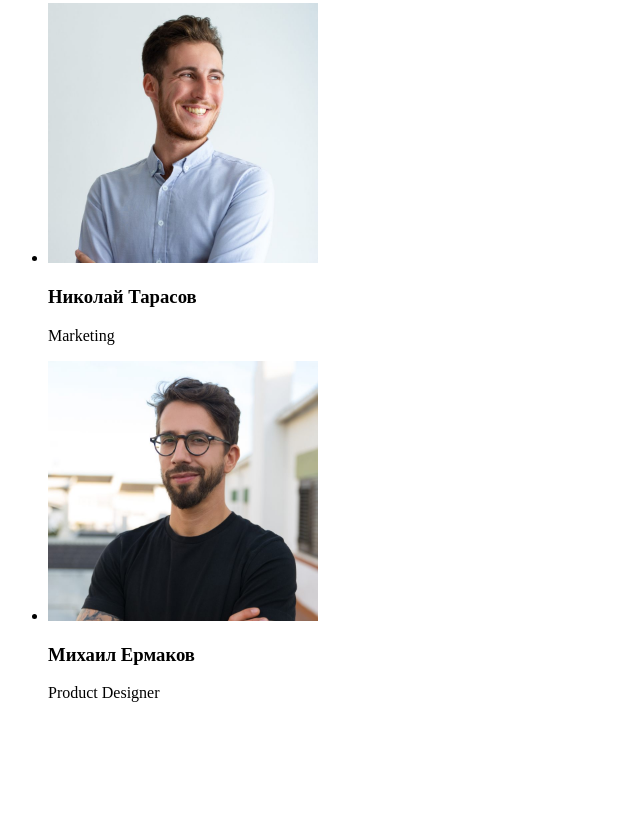
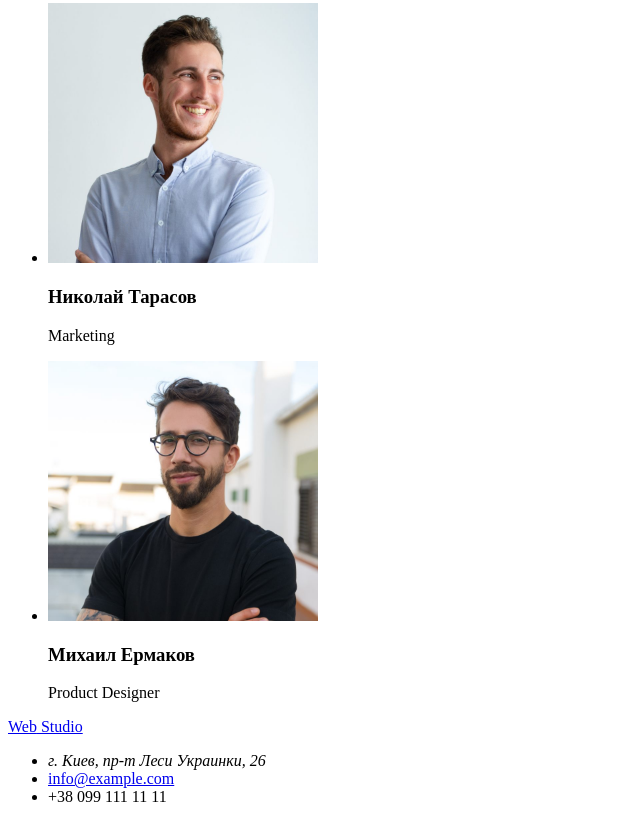
Before and after one commit to stets-js/goit-markup-hw-01, a plain HTML site: page index.html in a window 1280 px wide. Shown: the part 2282-3104 px from the top of the page, without its empty margins (0-640 px from the left). Before the commit the page ends 3000 px from the top, so only its background shows below. Drawn offline with Linux system fonts and the light colour scheme.

Commit message:
Добавляет футер

```diff
--- a/index.html
+++ b/index.html
@@ -9,7 +9,7 @@
     <!--Шапка страницы-->
     <header>
         <nav>
-            <a href="/" class="logo"> <span class="logo-web">Web</span> Studio</a>
+            <a href="/" class="logo-header"> <span class="logo-web">Web</span> Studio</a>
             <ul class="nav-list">
                 <li><a href="./studio.html" class="nav-studio">Студия</a></li>
                 <li><a href="./portfolio.html" class="nav-portfolio">Портфолио</a></li>
@@ -90,6 +90,17 @@
 
         </section>
     </main>
+    <!--Футер-->
+    <footer>
+       <div class="footer-info">
+            <a href="/" class="logo-footer"> <span class="logo-web">Web</span> Studio</a>
+            <ul class="footer-list">
+                <li class="footer-address"><address>г. Киев, пр-т Леси Украинки, 26</address></li>
+                <li class="footer-email"><a href="mailto:info@example.com">info@example.com</a></li>
+                <li class="footer-phone"><a href="tel:+380991111111"></a>+38 099 111 11 11</li>
+            </ul>
+       </div>
+    </footer>
 
 </body>
 </html>
```
